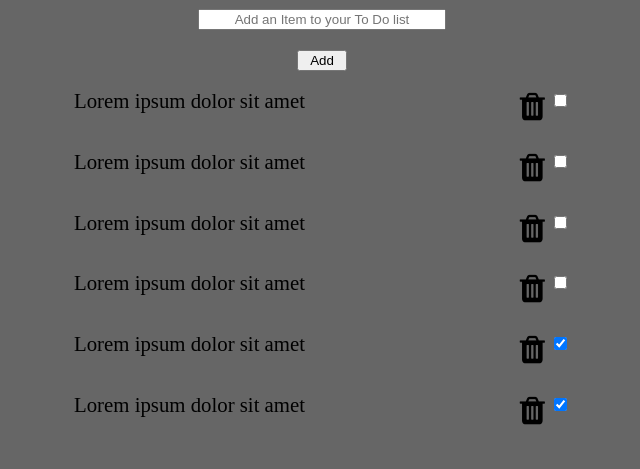
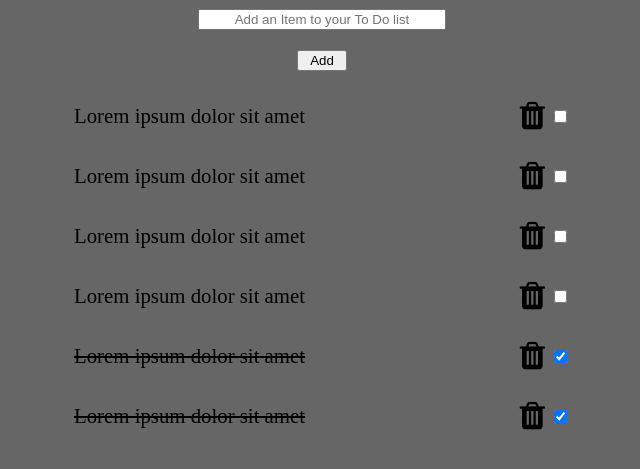
Before and after one commit to naitRAM/to-do-list, a plain HTML site: page index.html in a window 1280 px wide. Shown: the part 79-548 px from the top of the page, without its empty margins (318-958 px from the left). Drawn offline with nearby package versions, Linux system fonts and the light colour scheme.

Commit message:
completing css and general wireframe for to do list

```diff
--- a/css/style.css
+++ b/css/style.css
@@ -92,9 +92,11 @@ input[placeholder] {
 
 .item-box, .item-done-box {
 	width: 40%;
+	height: 50px;
 	margin: 0 auto;
-	margin-bottom: 40px;
+	margin-bottom: 10px;
 	clear: both;
+
 }
 
 .item-box h3, input, i {
@@ -105,6 +107,30 @@ input[placeholder] {
 .item-done-box h3, input, i {
 	display: inline-block;
 
+}
+
+.item-box h3 {
+	margin-top: 15px;
+}
+
+.item-box input {
+	margin-top: 18.5px;
+}
+
+.item-box i {
+	margin-top: 9px;
+}
+
+.item-done-box h3 {
+	margin-top: 15px;
+}
+
+.item-done-box input {
+	margin-top: 18.5px;
+}
+
+.item-done-box i {
+	margin-top: 9px;
 }
 
 .item-box input, i {
@@ -133,3 +159,7 @@ h1.title {
 h3.item-text, h3.item-done-text {
 	font-size: 1.3rem;
 }
+
+.item-done-box h3 {
+	text-decoration: line-through;
+}
```
